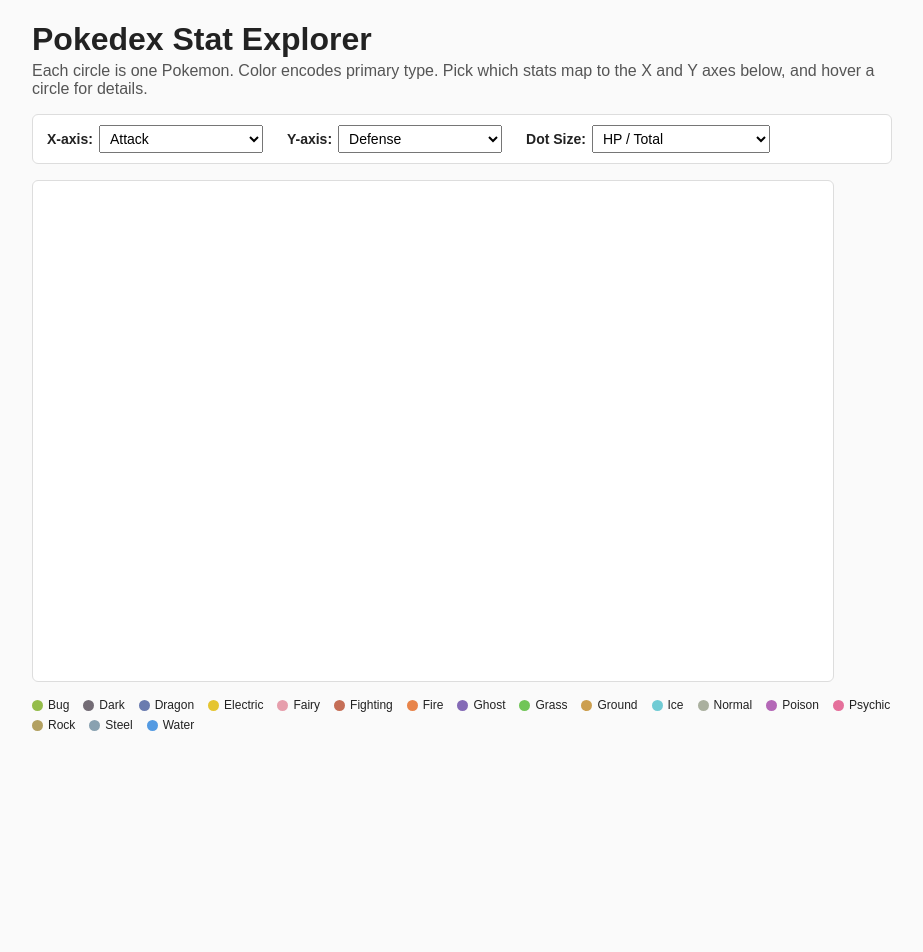
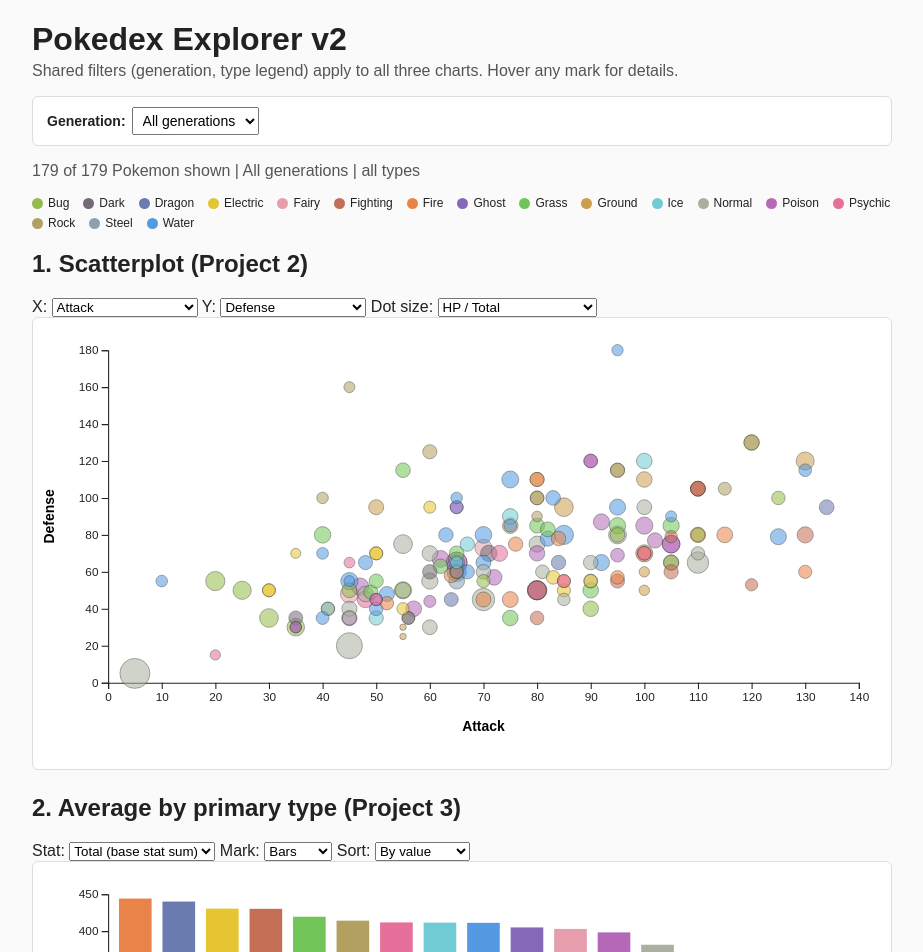
Before and after one commit to TheRealTykur/Pokedex-Explorer, a plain HTML site: page index.html in a window 1280 px wide. Shown: the top 952 px of the page, without its empty margins (178-1101 px from the left). Before the commit the page ends 800 px from the top, so only its background shows below. Drawn offline with nearby package versions, Linux system fonts and the light colour scheme.

Commit message:
Update index.html

```diff
--- a/index.html
+++ b/index.html
@@ -3,51 +3,45 @@
 <head>
   <meta charset="UTF-8">
   <meta name="viewport" content="width=device-width, initial-scale=1.0">
-
-  <title>Pokedex Explorer: Stat Comparison</title>
-
+  <title>Pokedex Explorer v2</title>
   <script src="https://cdn.jsdelivr.net/npm/d3@7"></script>
-
   <link rel="stylesheet" href="pokedex_styles.css">
 </head>
-
 <body>
-
 <div id="container">
-
-    <h1>Pokedex Stat Explorer</h1>
-
-    <p>
-      Each circle is one Pokemon. Color encodes primary type. Pick which stats
-      map to the X and Y axes below, and hover a circle for details.
-    </p>
+  <h1>Pokedex Explorer v2</h1>
+  <p>Shared filters (generation, type legend) apply to all three charts. Hover any mark for details.</p>
 
   <div id="controls">
-      <label>
-        X-axis:
-        <select id="xSelect"></select>
-      </label>
-
-      <label>
-        Y-axis:
-        <select id="ySelect"></select>
-      </label>
-
-      <label>
-        Dot Size:
-        <select id="zSelect"></select>
-      </label>
+    <label>Generation: <select id="genSelect"></select></label>
   </div>
-
-    <svg id="chart" width="800" height="500"></svg>
-
+  <p id="status"></p>
   <div id="legend"></div>
 
+  <h2>1. Scatterplot (Project 2)</h2>
+  <div class="controls">
+    <label>X: <select id="xSelect"></select></label>
+    <label>Y: <select id="ySelect"></select></label>
+    <label>Dot size: <select id="zSelect"></select></label>
   </div>
+  <svg id="scatter"></svg>
 
+  <h2>2. Average by primary type (Project 3)</h2>
+  <div class="controls">
+    <label>Stat: <select id="statSelect"></select></label>
+    <label>Mark: <select id="markSelect"><option value="bars">Bars</option><option value="dots">Dot plot</option></select></label>
+    <label>Sort: <select id="sortSelect"><option value="value">By value</option><option value="alpha">Alphabetical</option></select></label>
+  </div>
+  <svg id="bar"></svg>
+
+  <h2>3. Histogram of the selected stat (Project 4)</h2>
+  <div class="controls">
+    <label>Bins (approx.): <input type="range" id="binRange" min="3" max="40" value="15"> <span id="binLabel">15</span></label>
+  </div>
+  <p id="histStatus"></p>
+  <svg id="hist"></svg>
+</div>
 <div id="tooltip" class="hidden"></div>
-
 <script src="pokedex_code.js"></script>
-
 </body>
 </html>
```
Lines whose indentation alone changed are shown as unchanged.
